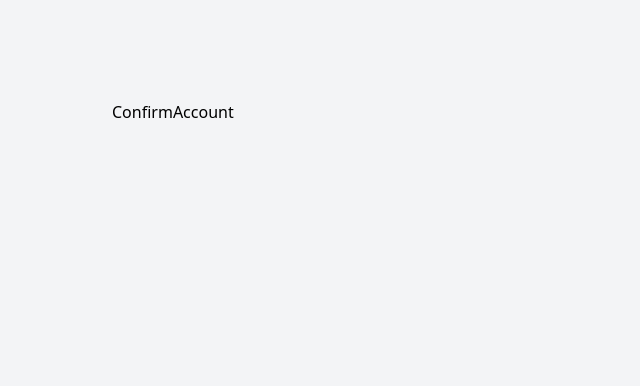
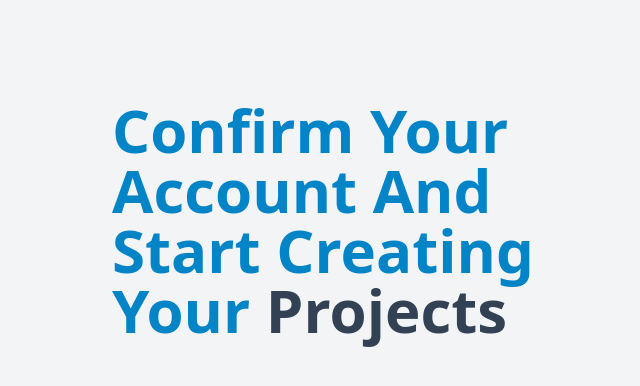
Before and after one commit to cilfonegabriel/tasks-mern, a React (Vite) app in the folder frontend/: page /confirm/1 in a window 1280 px wide. Shown: the top 386 px of the page, without its empty margins (280-920 px from the left). Built offline with nearby package versions, Linux system fonts and the light colour scheme.

Commit message:
Create page for confirm account

```diff
--- a/frontend/src/pages/ConfirmAccount.jsx
+++ b/frontend/src/pages/ConfirmAccount.jsx
@@ -1,9 +1,12 @@
 
 const ConfirmAccount = () => {
   return (
-    <div>
-      ConfirmAccount
-    </div>
+    <>
+      <h1 className="text-sky-600 font-black text-6xl capitalize">Confirm your account and start creating your {""}
+        <span className="text-slate-700">projects</span>
+      </h1>
+    </>
+
   )
 }
 
```
